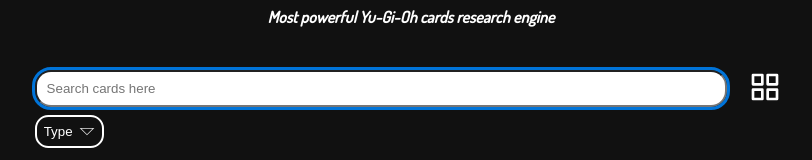
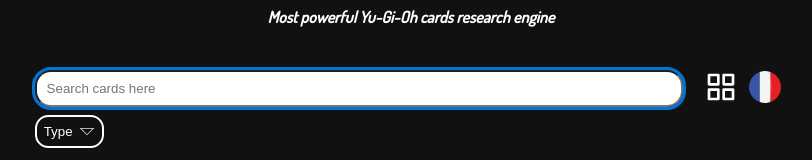
Before and after one commit to FlorianTranier/hscards, a Vue app: page / in a window 1280 px wide. Shown: the part 389-549 px from the top of the page, without its empty margins (229-1041 px from the left). Built offline with nearby package versions, Linux system fonts and the light colour scheme; no server answers.

Commit message:
[feat] add english search support

```diff
--- a/src/components/SearchBar.vue
+++ b/src/components/SearchBar.vue
@@ -8,24 +8,27 @@
 import { EnumHelpers } from '../helpers/EnumHelpers'
 import { CardType } from '../enums/CardType'
 
+const searchLanguage = ref('fr')
 const searchValue = ref('')
 const searchOffset = ref(0)
 const displayTypeFilter = ref(false)
 
 watchEffect(() => {
-  searchCards(searchValue.value, 0, typesFilter.value).then(data => results.value = data.hits )
+  searchCards(searchLanguage.value, searchValue.value, 0, typesFilter.value).then(data => results.value = data.hits )
   searchOffset.value = 0
 })
 
 const switchViewType = () =>
   view.value = view.value === ViewType.GRID ? ViewType.LIST : ViewType.GRID
 
+const switchLanguage = () =>
+  searchLanguage.value = searchLanguage.value === 'fr' ? 'en' : 'fr'
 
 window.onscroll = () => {
   let bottomOfWindow = document.documentElement.scrollTop + window.innerHeight === document.documentElement.offsetHeight
   if (bottomOfWindow) {
     searchOffset.value += 20
-    searchCards(searchValue.value, searchOffset.value, typesFilter.value).then(data => results.value.push(...data.hits) )
+    searchCards(searchLanguage.value, searchValue.value, searchOffset.value, typesFilter.value).then(data => results.value.push(...data.hits) )
   }
 }
 
@@ -51,11 +54,28 @@
             v-show="view === ViewType.GRID"
             src="../assets/grid.svg"
             alt=""
-            class="icons"
+            class="icons inverted"
           >
           <img
             v-show="view === ViewType.LIST"
             src="../assets/list.svg"
+            alt=""
+            class="icons inverted"
+          >
+        </button>
+        <button
+          class="viewButton"
+          @click="switchLanguage"
+        >
+          <img
+            v-show="searchLanguage === 'fr'"
+            src="../assets/fr_flag.svg"
+            alt=""
+            class="icons"
+          >
+          <img
+            v-show="searchLanguage === 'en'"
+            src="../assets/uk_flag.svg"
             alt=""
             class="icons"
           >
@@ -71,7 +91,7 @@
           <img
             src="../assets/arrow-bottom.svg"
             alt=""
-            class="icons"
+            class="icons inverted"
           >
         </button>
         <SearchFilterMultiSelect
@@ -121,7 +141,6 @@
     position: relative;
     height: 2rem;
     display: inline-block;
-    filter: invert(100%);
   }
 }
 
@@ -152,7 +171,6 @@
     cursor: pointer;
 
     >img {
-      filter: invert(1);
       width: 1.2em;
       margin: auto;
     }
@@ -165,6 +183,10 @@
   }
 }
 
+.inverted {
+  filter: invert(1);
+}
+
 .filter {
   position: absolute;
   top: 100%;
--- a/src/services/search/search.ts
+++ b/src/services/search/search.ts
@@ -10,8 +10,8 @@
   }
 })
 
-export const searchCards = async (query: string, offset = 0, types?: string[]): Promise<SearchCardsResponse> => {
-  let url = `indexes/cards-fr/search?q=${query}&offset=${offset}&limit=28`
+export const searchCards = async (searchLanguage: string, query: string, offset = 0, types?: string[]): Promise<SearchCardsResponse> => {
+  let url = `indexes/cards-${searchLanguage}/search?q=${query}&offset=${offset}&limit=28`
   if (types) {
     url += `&filter=${types.map(type => `type = "${type}"`).join(' OR ')}`
   }
```
Also changed, not shown: src/assets/fr_flag.svg (added), src/assets/uk_flag.svg (added).
